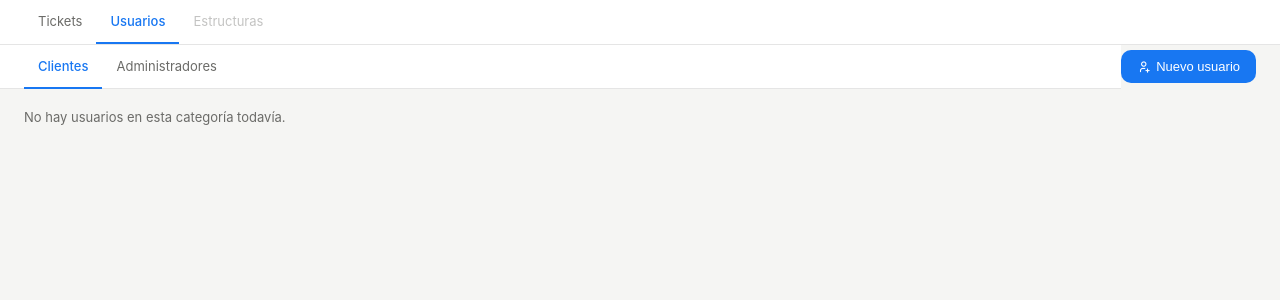
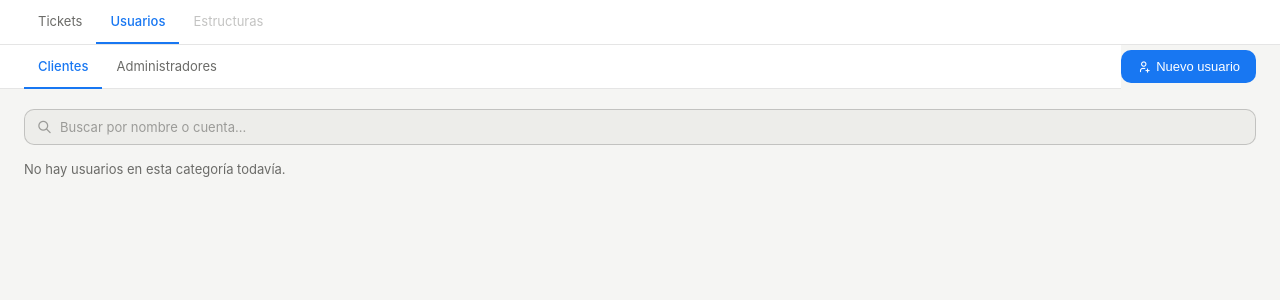
Before and after one commit to devteamadsnitro/bmlab, a FastAPI app: page /admin/usuarios in a window 1280 px wide. Shown: the part 54-354 px from the top of the page. Run offline with FastAPI, Linux system fonts and the light colour scheme; the visitor is signed in with stand-in values (Sample User, id 1); tables that the repository leaves empty hold one stand-in row (values such as "Sample post"); parts of the project's set-up code (start-up, migrations or seed data) failed here and were passed over; some libraries are stand-ins or nearby versions.

Commit message:
Add client-side search bar to Usuarios list
Filters visible user rows by name/account as you type, scoped to the
name+username pair (not the password) via a data-search attribute per
row. No backend round-trip needed given the small row counts.

```diff
--- a/static/style.css
+++ b/static/style.css
@@ -170,7 +170,12 @@
 .btn-add-user { background: #1877F2; border: none; border-radius: var(--radius); padding: 9px 16px; font-size: 13px; color: white; cursor: pointer; font-weight: 500; display: flex; align-items: center; gap: 6px; flex-shrink: 0; margin-left: auto; }
 .btn-add-user:hover { background: #1565D8; }
 
-.usuarios-list { padding: 1.25rem 1.5rem 2rem; }
+.usuarios-search { display: flex; align-items: center; gap: 8px; margin: 1.25rem 1.5rem 0; padding: 9px 12px; background: var(--surface-1); border: 0.5px solid var(--border-strong); border-radius: var(--radius); }
+.usuarios-search i { color: var(--text-muted); font-size: 15px; flex-shrink: 0; }
+.usuarios-search input { flex: 1; border: none; background: transparent; outline: none; font-size: 13px; color: var(--text-primary); font-family: var(--font-sans); }
+.usuarios-search input::placeholder { color: var(--text-muted); }
+
+.usuarios-list { padding: 1rem 1.5rem 2rem; }
 .usuarios-empty { color: var(--text-secondary); font-size: 13px; }
 
 .user-row { background: var(--surface-2); border: 0.5px solid var(--border); border-radius: 12px; padding: 1rem 1.25rem; margin-bottom: 8px; display: flex; align-items: center; gap: 12px; }
--- a/templates/admin_usuarios.html
+++ b/templates/admin_usuarios.html
@@ -17,10 +17,15 @@
 <div class="login-error" style="display:block;margin:0 1.5rem 1rem;">{{ error }}</div>
 {% endif %}
 
+<div class="usuarios-search">
+  <i class="ti ti-search"></i>
+  <input type="text" id="usuarios-search-input" placeholder="Buscar por nombre o cuenta..." oninput="filterUsuarios(this.value)" />
+</div>
+
 <div class="usuarios-list">
   {% set icon_class = "u-admin" if tipo == "administradores" else "u-cliente" %}
   {% for u in usuarios %}
-  <div class="user-row">
+  <div class="user-row" data-search="{{ (u.name ~ ' ' ~ u.username)|lower }}">
     <div class="u-icon {{ icon_class }}"><i class="ti ti-user"></i></div>
     <div class="u-info">
       <div class="u-name">{{ u.name }}</div>
@@ -45,6 +50,7 @@
   <p class="usuarios-empty">No hay usuarios en esta categoría todavía.</p>
   {% endfor %}
 </div>
+<p id="usuarios-no-match" class="usuarios-empty" style="display:none;">Sin resultados para tu búsqueda.</p>
 
 <dialog id="new-user-dialog" class="user-dialog">
   <form method="post" action="/admin/usuarios">
@@ -82,6 +88,17 @@
     setTimeout(() => { icon.className = 'ti ti-copy'; }, 1200);
   });
 }
+function filterUsuarios(query) {
+  const q = query.trim().toLowerCase();
+  let anyVisible = false;
+  document.querySelectorAll('.user-row').forEach(row => {
+    const match = row.dataset.search.includes(q);
+    row.style.display = match ? '' : 'none';
+    if (match) anyVisible = true;
+  });
+  const noMatch = document.getElementById('usuarios-no-match');
+  if (noMatch) noMatch.style.display = (q && !anyVisible) ? 'block' : 'none';
+}
 function openEdit(btn) {
   const d = btn.dataset;
   document.getElementById('edit-nombre').value = d.name;
```
